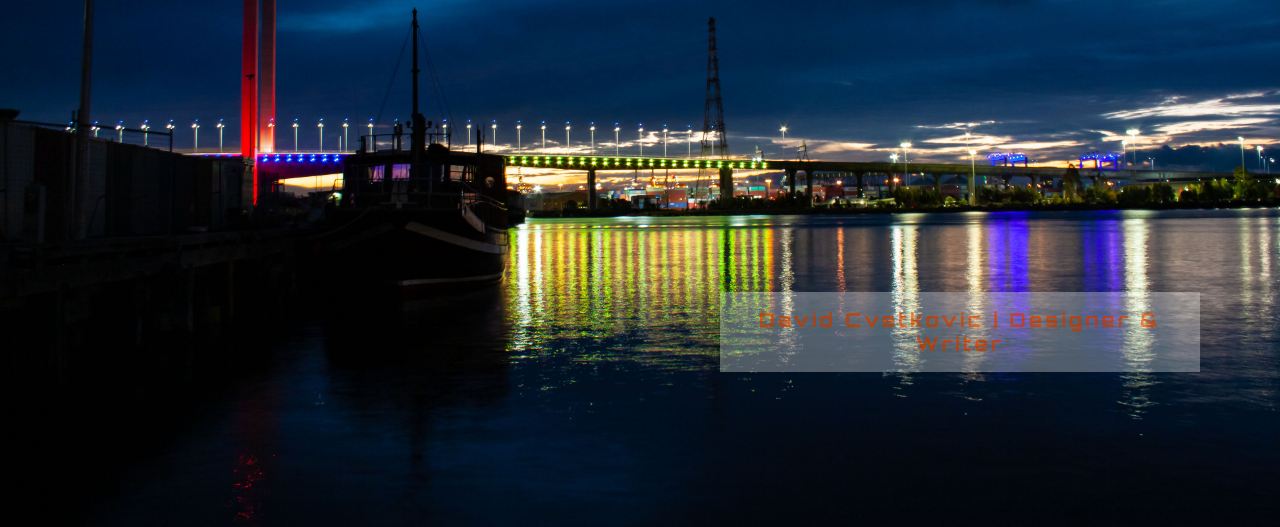
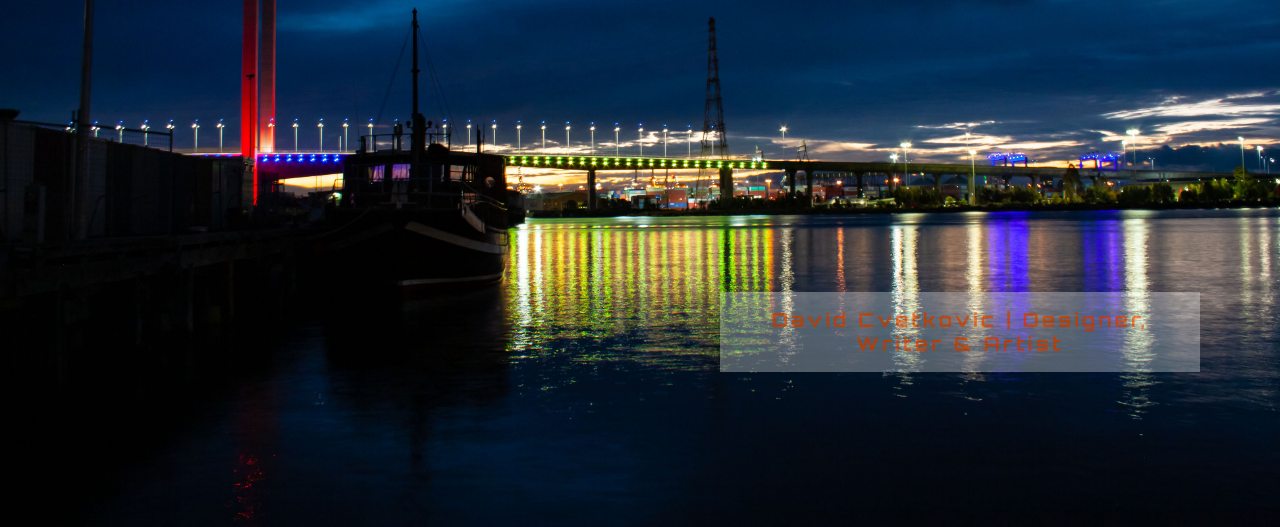
Before and after one commit to Davidphdc/Designer-David-Cvetkovic, a website: page index.html in a window 1280 px wide. Shown: the part 273-800 px from the top of the page. Drawn offline with Linux system fonts and the light colour scheme.

Commit message:
update test

```diff
--- a/index.html
+++ b/index.html
@@ -35,7 +35,7 @@
       <div class="home_content">
 
       <div class="logo"><img src="../static/assets/newlogodc01.png" alt=""></div>
-      <a href="about.html" class="biolink"><h1>David Cvetkovic | Designer & Writer</h1></a>
+      <a href="about.html" class="biolink"><h1>David Cvetkovic | Designer,  Writer & Artist</h1></a>
 
       </div>
       </div>
```
